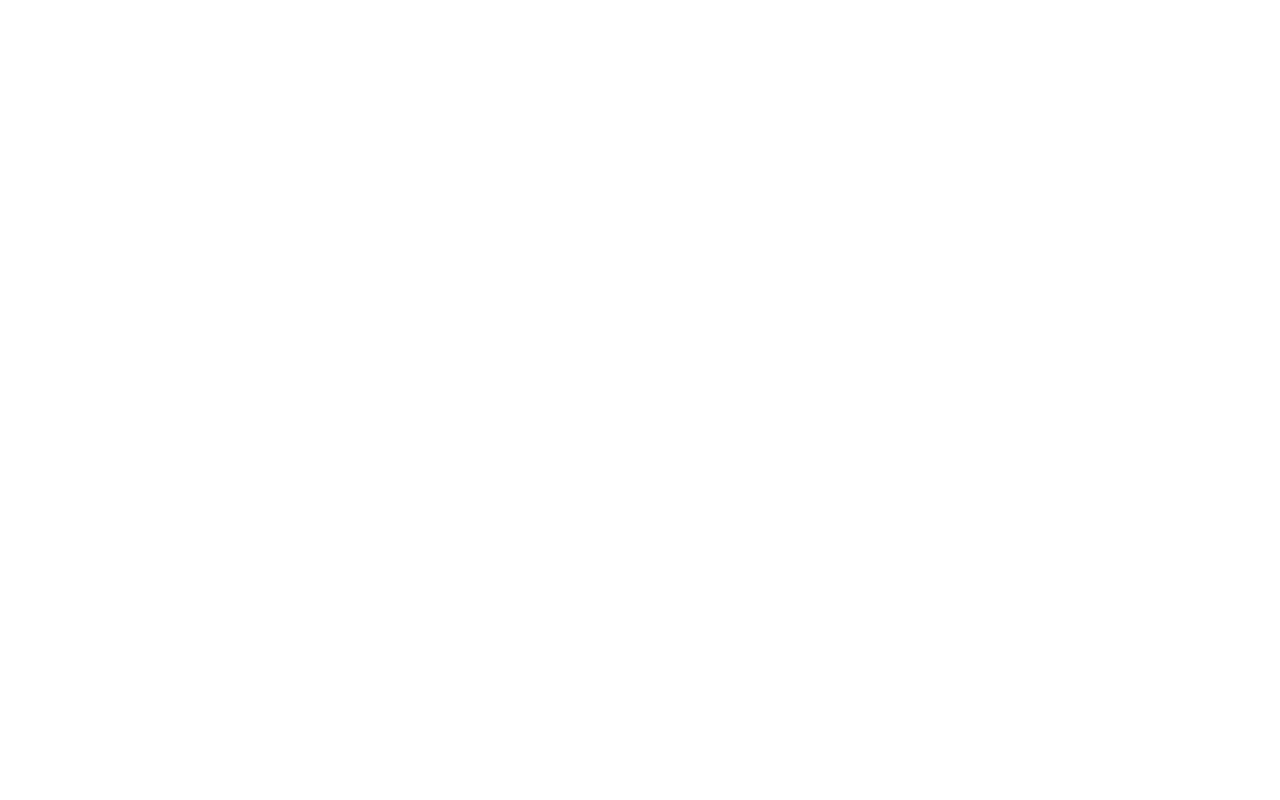
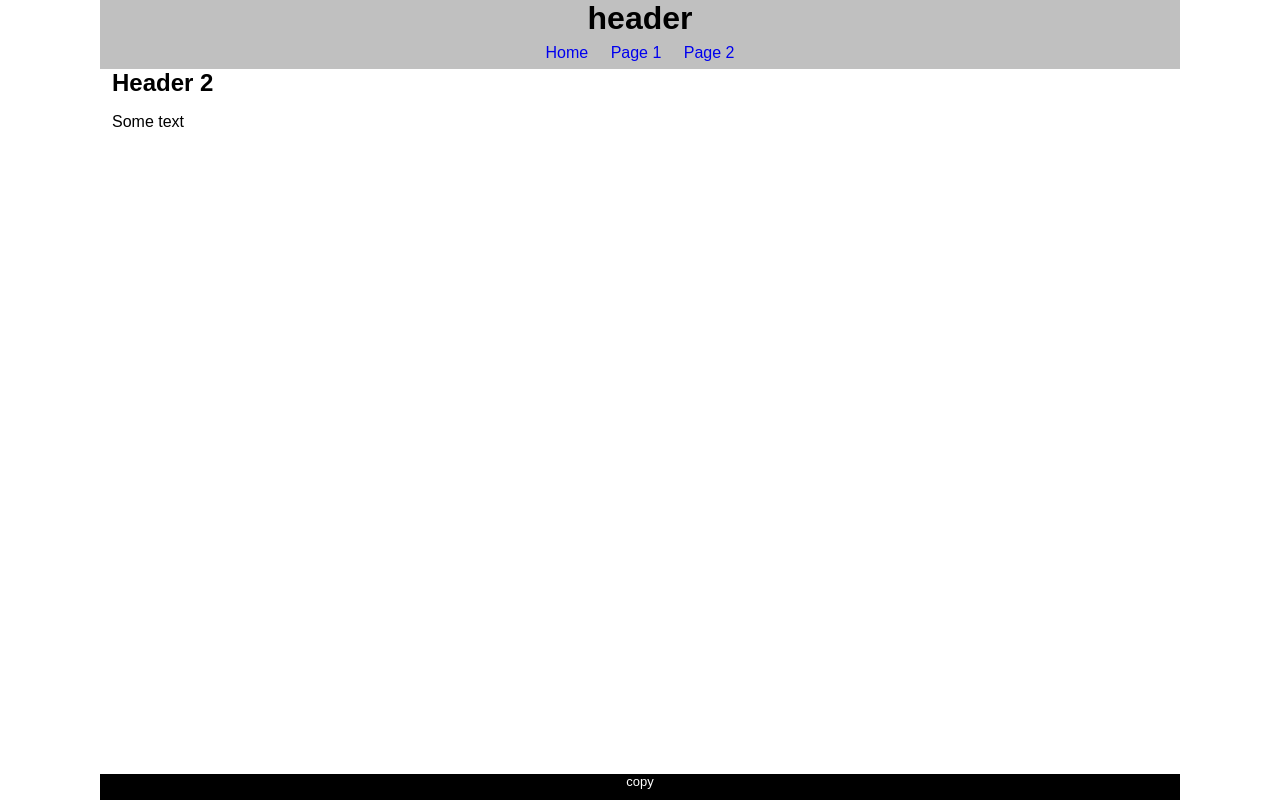
Before and after one commit to Richtor-66/HtmlTemplate, a plain HTML site: page index.html in a window 1280 px wide. Drawn offline with Linux system fonts and the light colour scheme.

Commit message:
Создана базовая разметка

```diff
--- a/css/style.css
+++ b/css/style.css
@@ -1,4 +1,59 @@
-{
-    font-family: Arial, sans-serif;
+* {
+    font-family: Arial, Helvetica, sans-serif;
     box-sizing: border-box;
+    margin: 0;
+    padding: 0;
+    /* border: 2px solid red; */
 }
+
+body {
+    display: flex;
+    flex-direction: column;
+    align-items: center;
+    min-height: 100vh;
+}
+
+main {
+    flex: 1;
+}
+
+p {
+    margin-top: 1em;
+}
+
+.container {
+    min-width: 340px;
+    width: 1080px;
+    max-width: 98vw;
+    padding: 0 12px;
+}
+
+h1 {
+    text-align: center;
+}
+
+nav {
+    text-align: center;
+}
+
+nav > li {
+    display: inline-block;
+    padding: 2px 4px;
+    margin: 5px;
+}
+
+a {
+    text-decoration: none;
+}
+
+header {
+    background: silver;
+}
+
+footer {
+    background: black;
+    color: white;
+    font-size: small;
+    text-align: center;
+    min-height: 2em;
+}
--- a/index.html
+++ b/index.html
@@ -1,11 +1,36 @@
-<html>
-    <meta charset="utf-8">
+<!DOCTYPE html>
+<html lang="ru">
 <head>
-<title>Index</title>
-<link rel="stylesheet" href='css/style.css'>
-<script src="js/onload.js"></script>
+    <meta charset="UTF-8">
+    <meta name="viewport" content="width=device-width, initial-scale=1.0">
+    <title>Заголовок</title>
+    <link rel="stylesheet" href="css/style.css">
+    <script src="js/onload.js"></script>
 </head>
 <body>
+    <header>
+        <div class="container">
+            <h1>header</h1>
+            <nav>
+                <li><a href="#">Home</a></li>
+                <li><a href="#">Page 1</a></li>
+                <li><a href="#">Page 2</a></li>
+            </nav>
+        </div>
+    </header>
+
+    <main>
+        <div class="container">
+            <h2>Header 2</h2>
+            <p>Some text</p>
+        </div>
+    </main>
+
+    <footer>
+        <div class="container">
+            copy
+        </div>
+    </footer>
 
 </body>
 </html>
```
